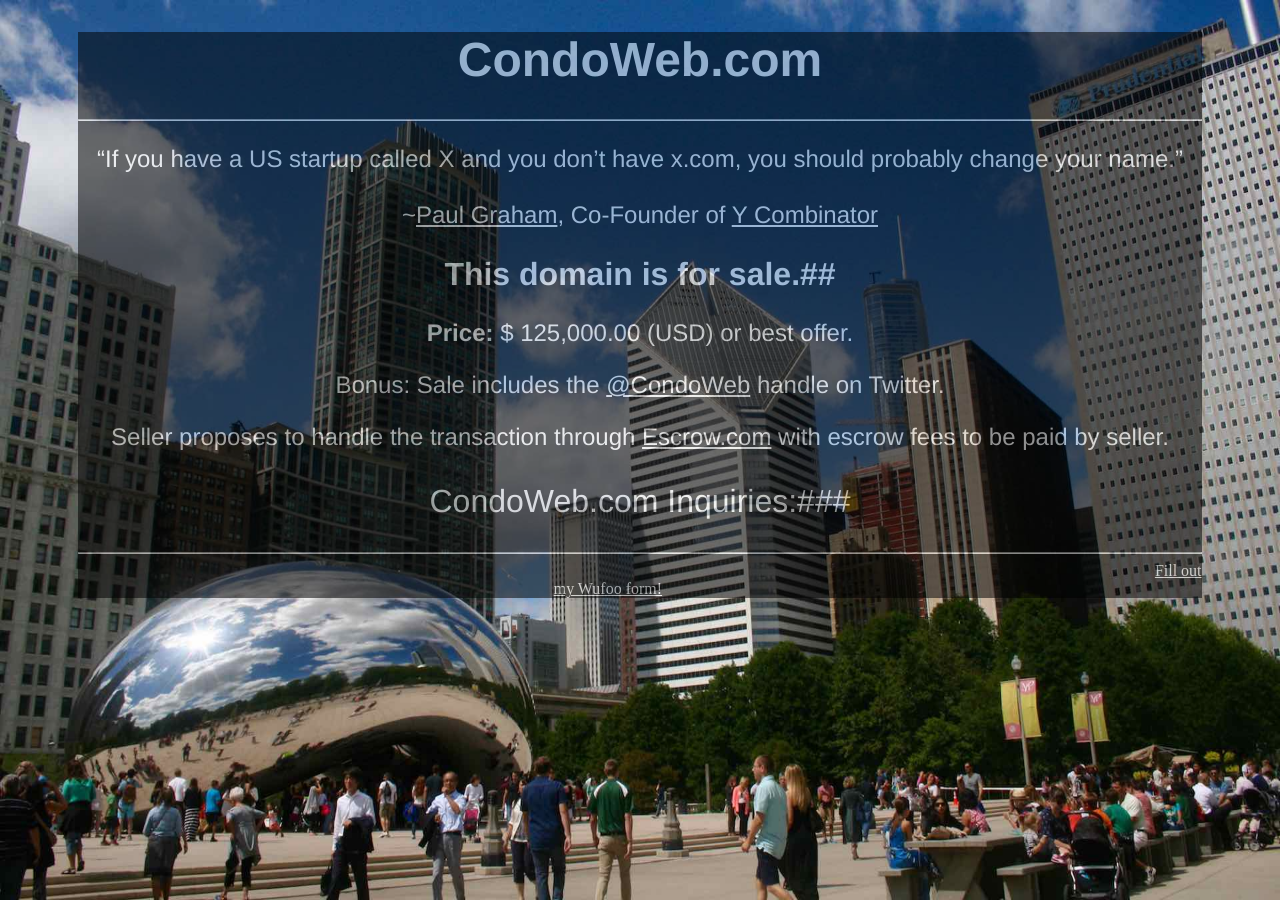
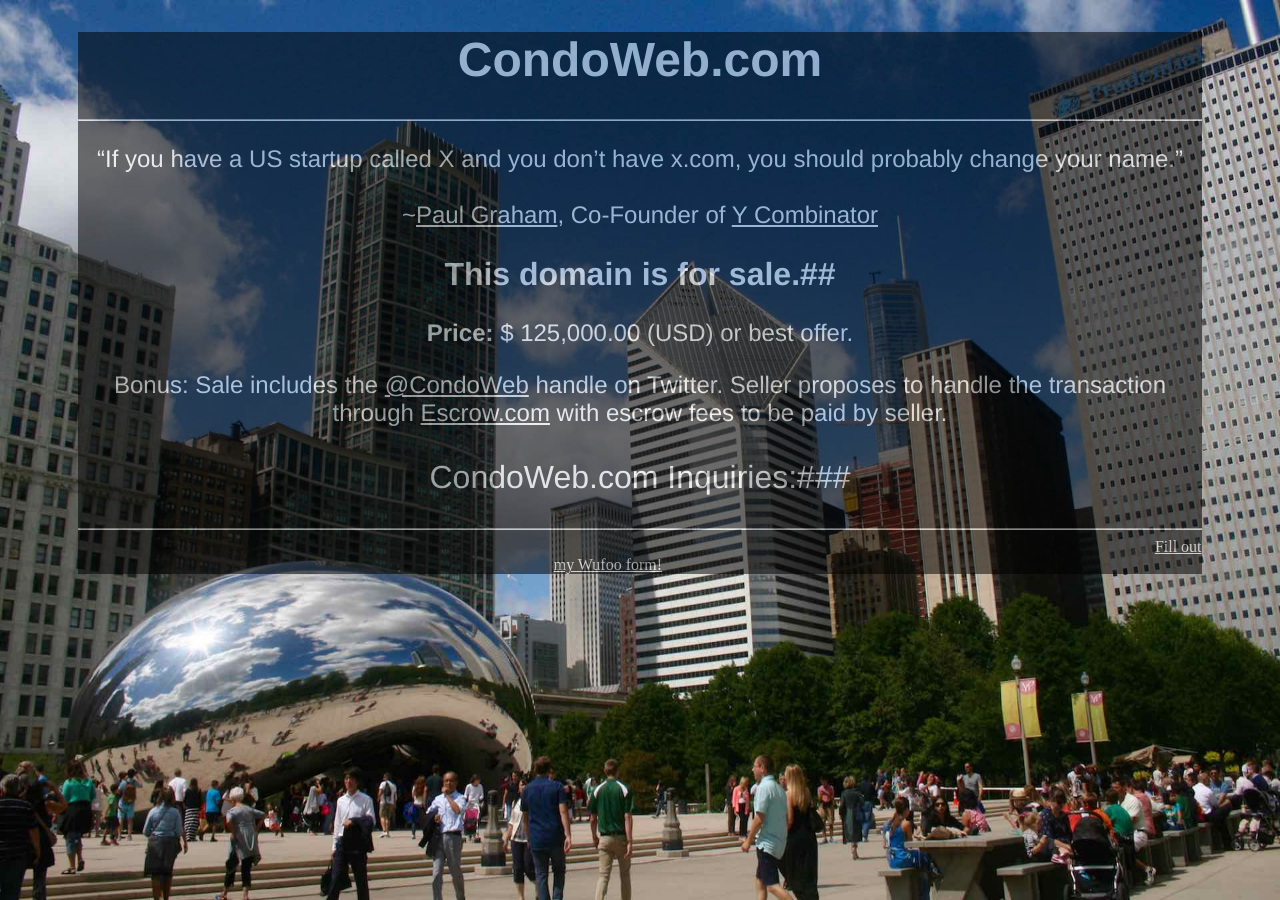
Before and after one commit to dawncomer/condoweb, a Jekyll site: the page built from index.markdown, in a window 1280 px wide. Built offline with Jekyll 4.4.1, drawn with Linux system fonts in a browser that asks for light colours; Markdown is read by kramdown in place of the engine named in the settings.

Commit message:
wordsmithing

```diff
--- a/index.markdown
+++ b/index.markdown
@@ -11,8 +11,7 @@ CondoWeb.com
 ##This domain is for sale.##
 
 <p><strong>Price:</strong> $ 125,000.00 (USD) or best offer.</p>
-<p>Bonus: Sale includes the <a href="http://twitter.com/condoweb">@CondoWeb</a> handle on Twitter.</p>
-<p>Seller proposes to handle the transaction through <a href="https://escrow.com">Escrow.com</a> with escrow fees to be paid by seller.</p>
+<p>Bonus: Sale includes the <a href="http://twitter.com/condoweb">@CondoWeb</a> handle on Twitter. Seller proposes to handle the transaction through <a href="https://escrow.com">Escrow.com</a> with escrow fees to be paid by seller.</p>
 
 ###CondoWeb.com Inquiries:###
 
```
